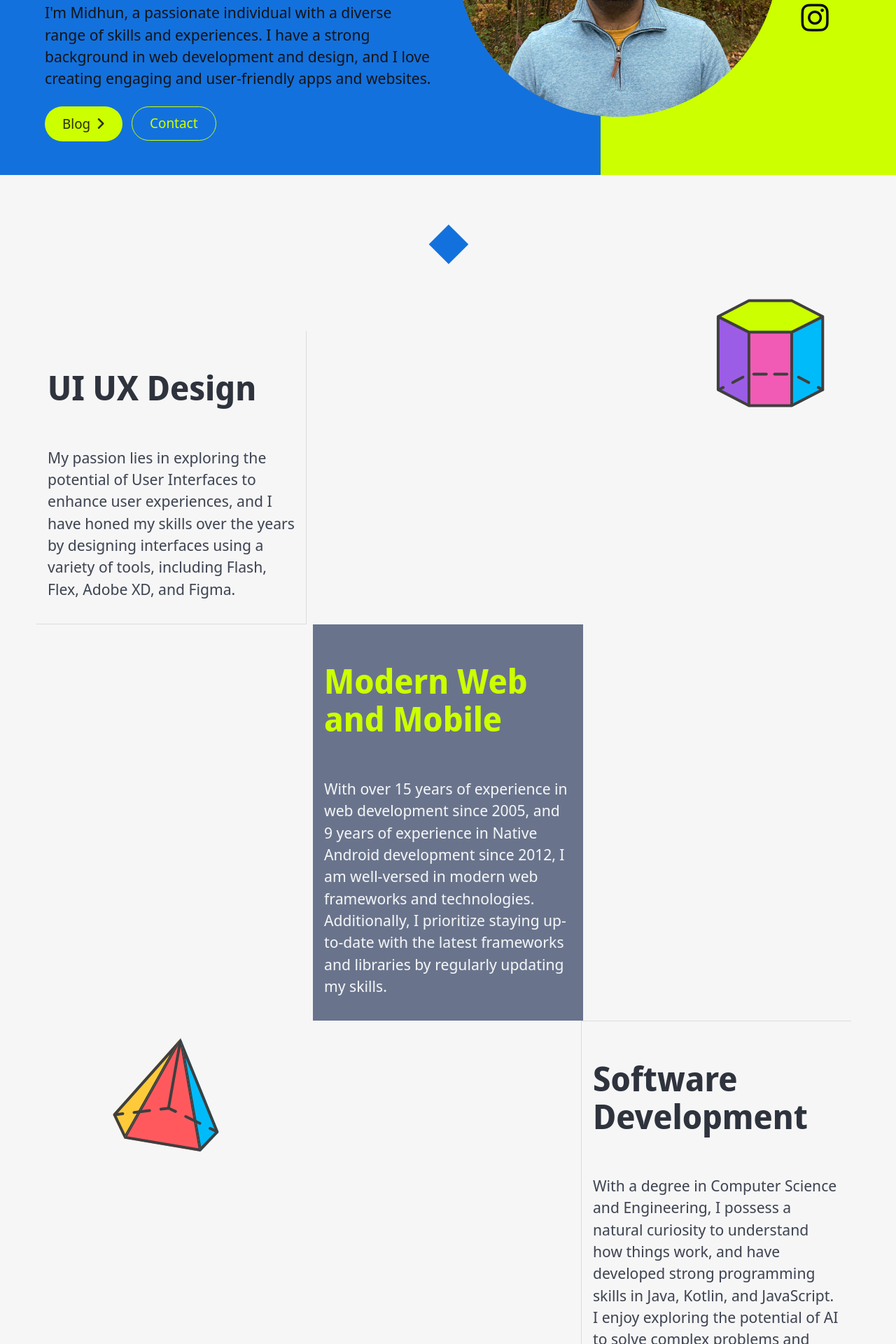
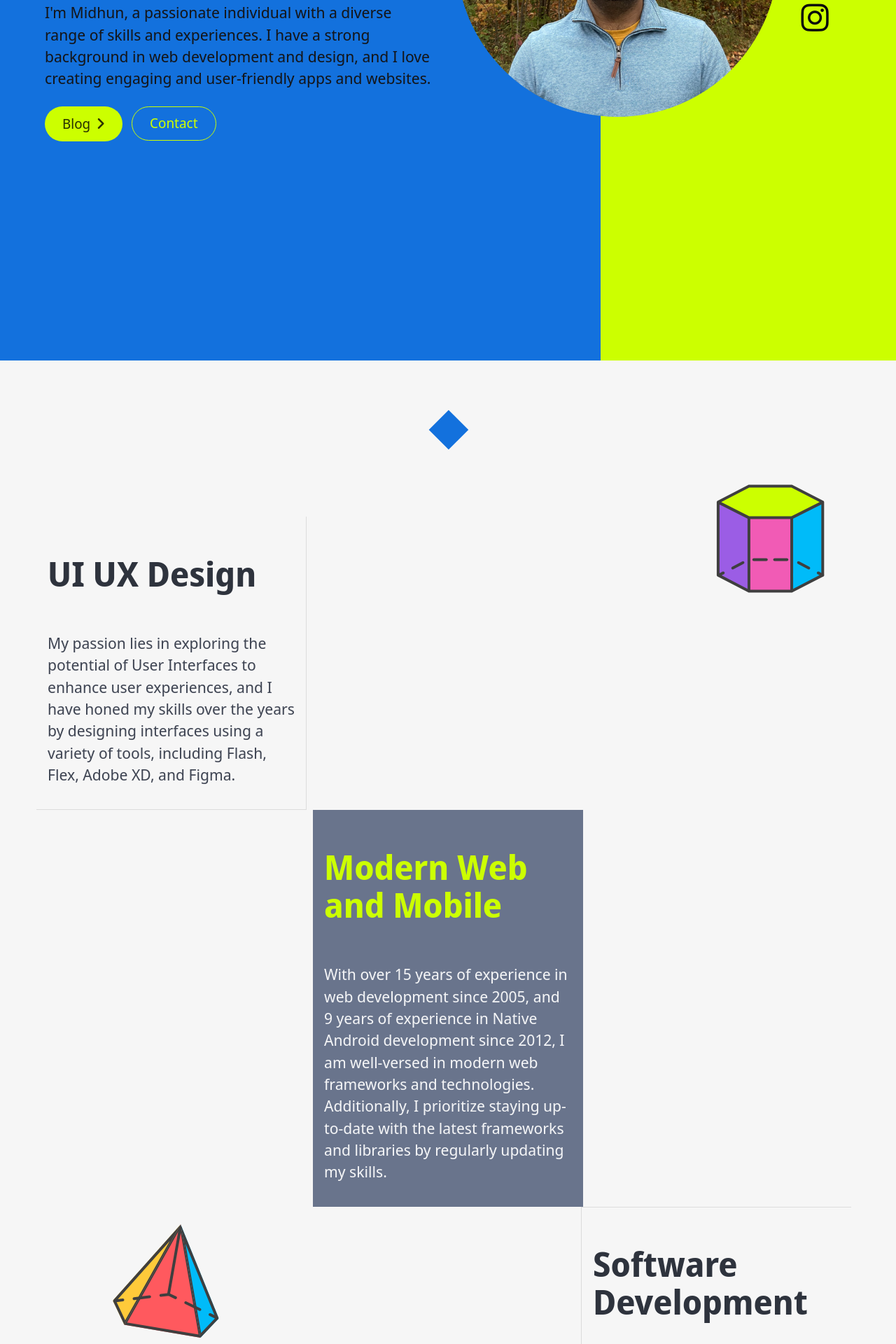
Before and after one commit to midhunhk/midhunhk.github.io, a Jekyll site: the page built from index.html, in a window 1280 px wide. Shown: the part 385-2305 px from the top of the page at 70% size. Built offline with Jekyll 4.4.1, drawn with Linux system fonts in a browser that asks for light colours; nearby versions of some CDN libraries; comment, search, counter and statistics services are not loaded; a style sheet for code colours, icons or effects is not loaded.

Commit message:
update styles

```diff
--- a/assets/css/custom.css
+++ b/assets/css/custom.css
@@ -185,23 +185,23 @@
 .custom-shape-divider-top-1633316398 .shape-fill {
     fill: #0057b7;
 }
+.home-hero{
+    min-height: 100vh;
+}
 
 @media only screen and (max-width: 768px) {
     .home-hero{
         background-color: #1371DD;
-        /* background-color: #0057b7; */
     }
 }
-@media only screen and (min-width: 768px) {
+@media only screen and (min-width: 769px) {
     .home-hero{
-        /* alt 2nd color #b5db1e */
         background: linear-gradient(90deg, #1371DD 67%, #ccff00 33%);
-        /* background: linear-gradient(180deg, #0057b7 50%, #ffd700 50%); */
     }
 }
 
 /** For mobile devices **/
-@media (max-width: 767px) {
+@media (max-width: 768px) {
     .custom-shape-divider-top-1633316398 svg {
         width: calc(100% + 1.3px);
         height: 84px;
```
